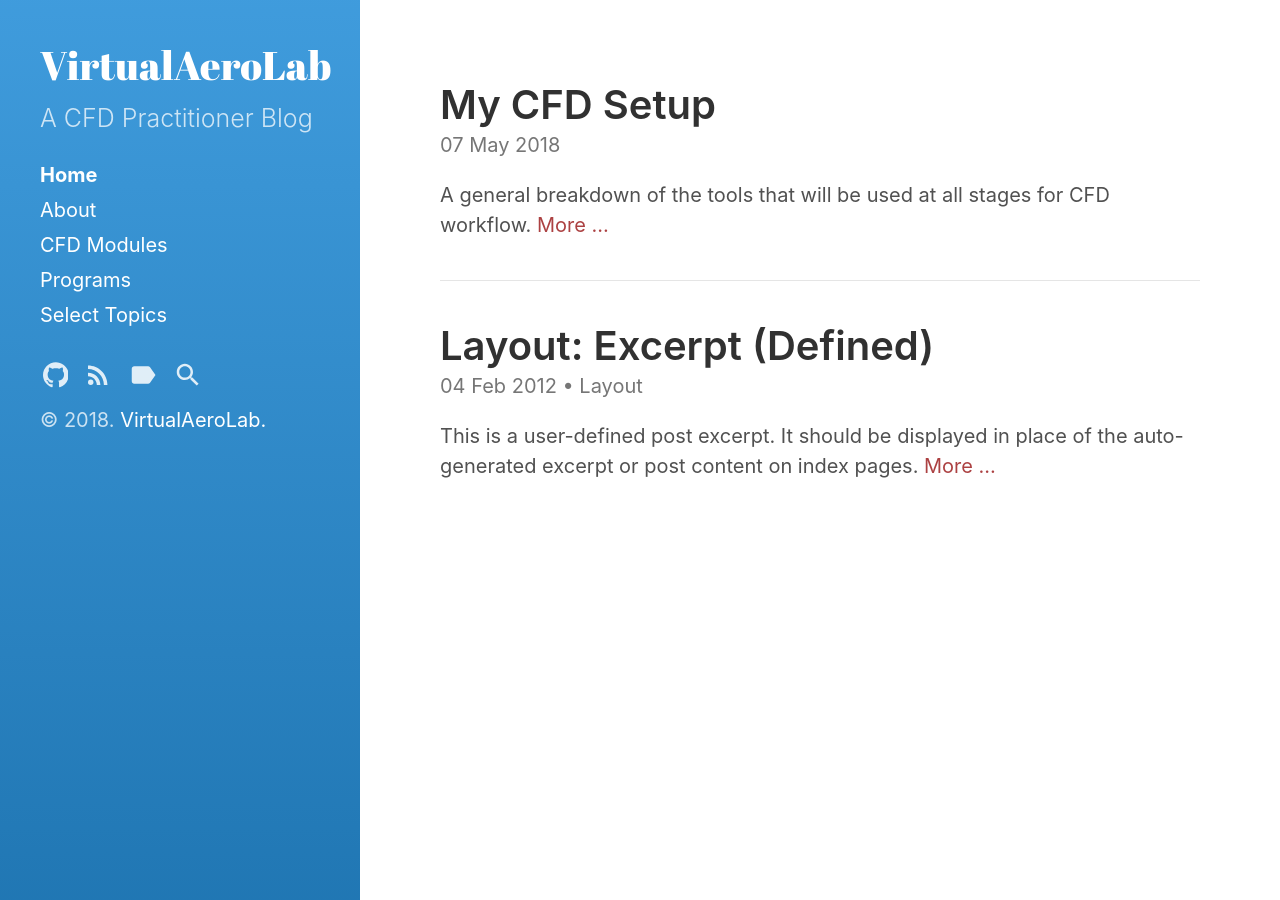
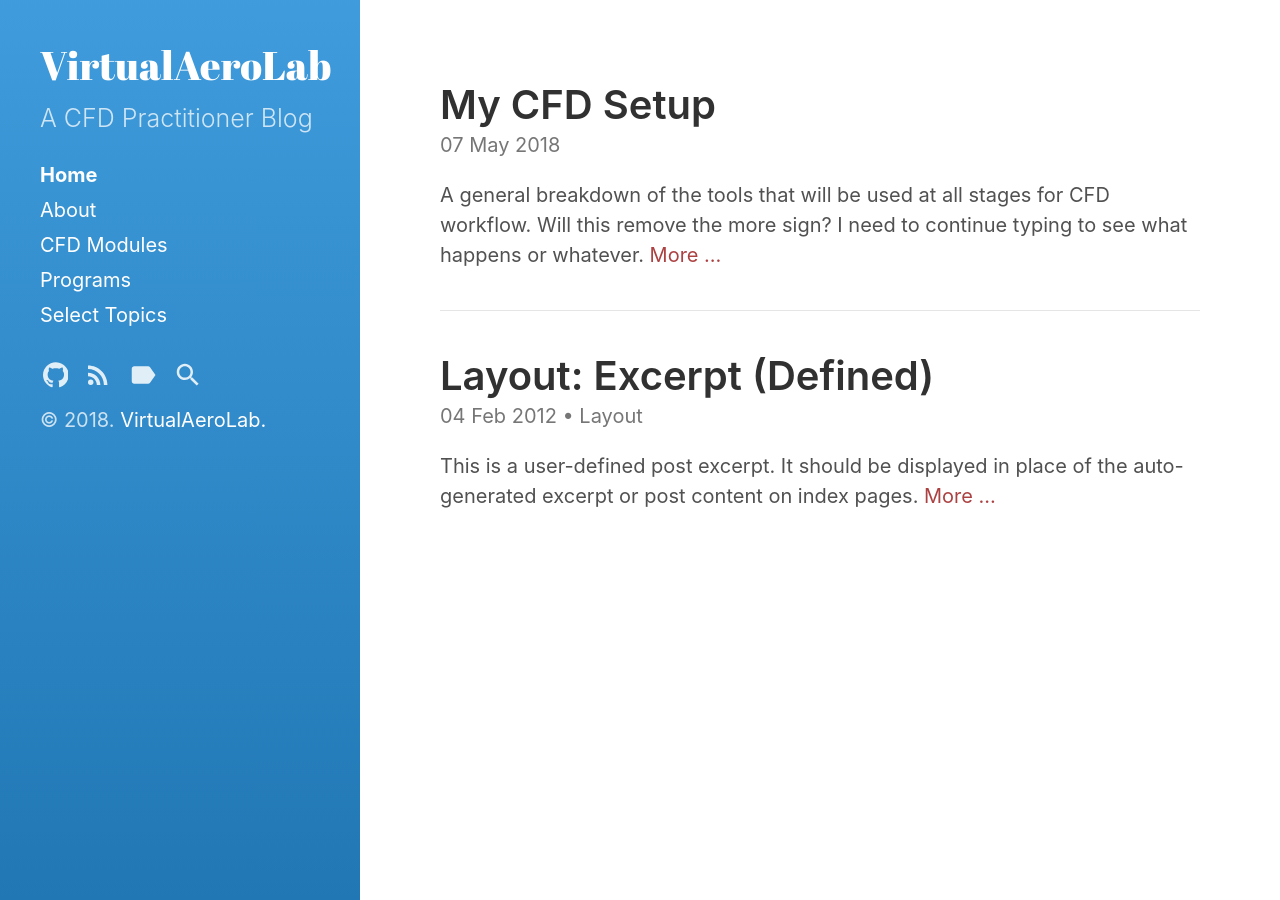
Before and after one commit to VirtualAeroLab/VirtualAeroLab.github.io, a Jekyll site: the page built from index.html, in a window 1280 px wide. Built offline with Jekyll 4.4.1, drawn with Linux system fonts in a browser that asks for light colours; the list of posts is cut into pages by our own code.

Commit message:
Further changes

```diff
--- a/_posts/2018-5-7-my-cfd-setup.md
+++ b/_posts/2018-5-7-my-cfd-setup.md
@@ -1,8 +1,8 @@
 ---
 layout: post
-title: My CFD Setup
+title: "My CFD Setup"
 date: 2018-5-7
-excerpt: "A general breakdown of the tools that will be used at all stages for CFD workflow."
+excerpt: "A general breakdown of the tools that will be used at all stages for CFD workflow. Will this remove the more sign? I need to continue typing to see what happens or whatever."
 tags:
   - CFD
   - Tools
```
